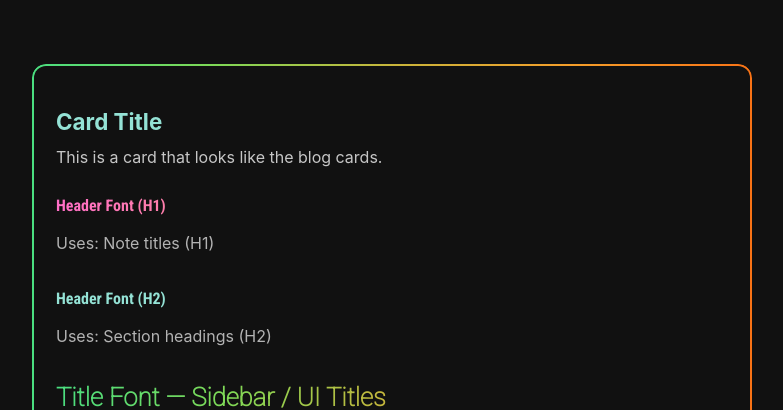
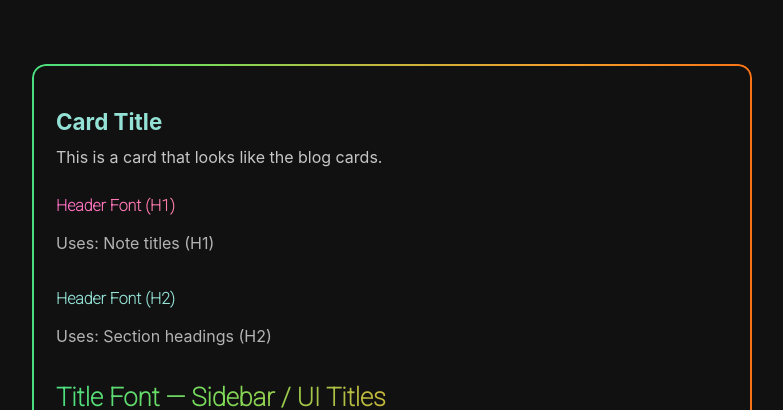
Before and after one commit to Marmitewarlock/suzal, a Jekyll site: the page built from zines/index.md, in a window 1280 px wide. Shown: the top 410 px of the page, without its empty margins (248-1031 px from the left). Built offline with Jekyll 4.4.1, drawn with Linux system fonts in a browser that asks for light colours.

Commit message:
Update royal-velvet.css

```diff
--- a/assets/css/royal-velvet.css
+++ b/assets/css/royal-velvet.css
@@ -20,7 +20,7 @@
   --border-color: #d8c9b8;
 
   --font-text: 'Roboto', sans-serif;
-  --font-header: 'Roboto Condensed', sans-serif;
+  --font-header: 'Roboto', sans-serif;
   --font-title: 'Roboto', sans-serif;
   --font-interface: 'Roboto', sans-serif;
 
```
